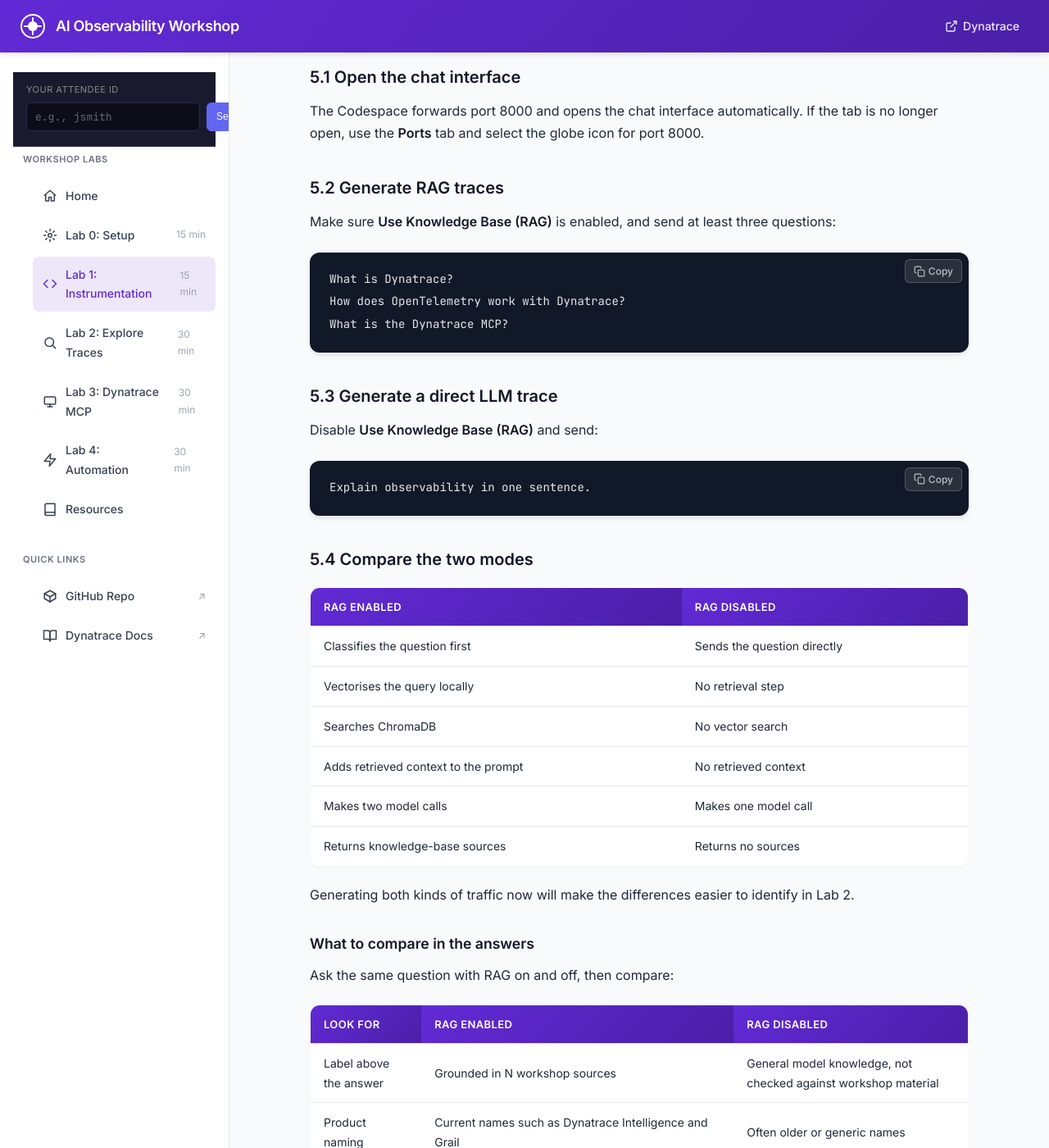
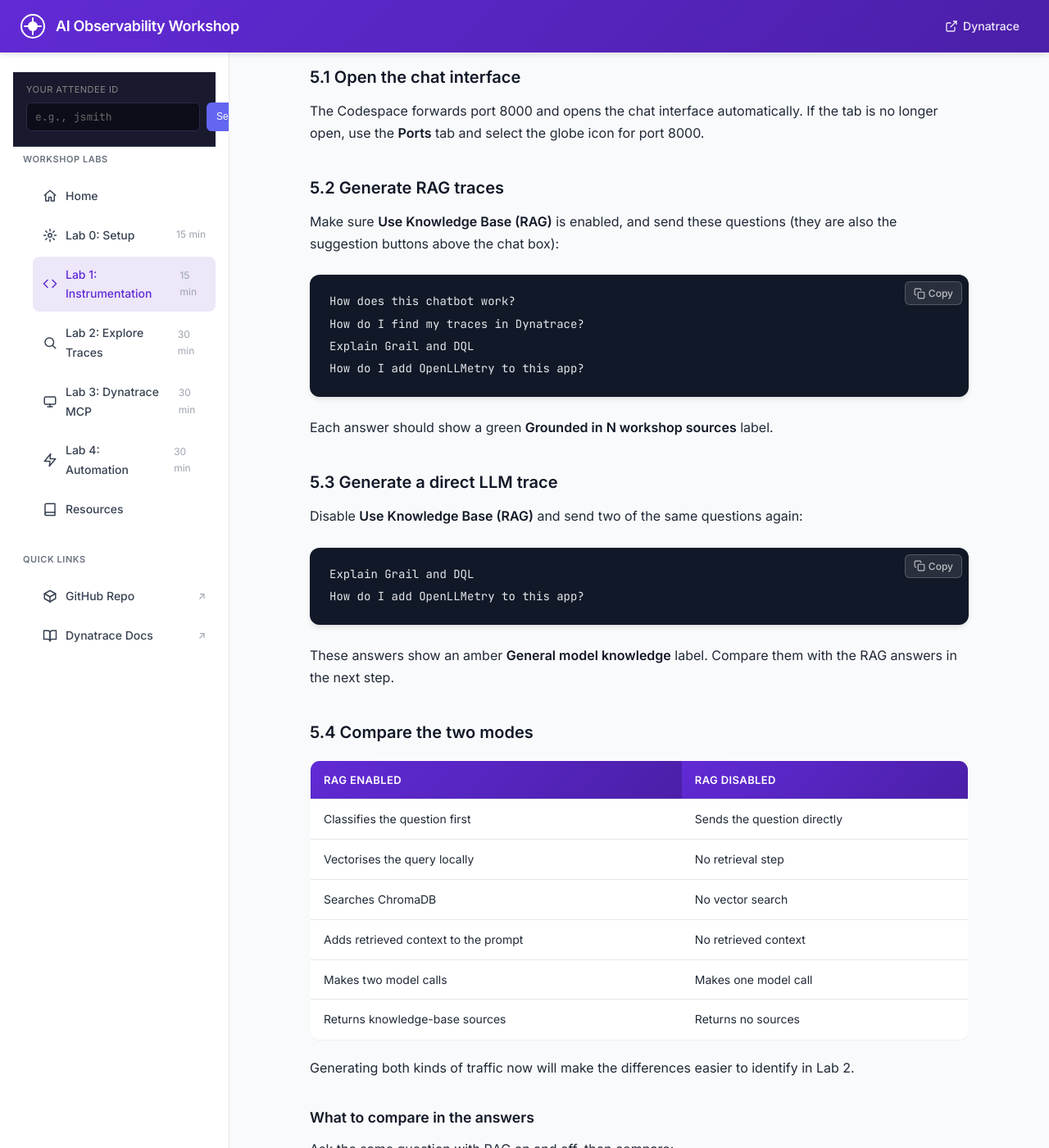
Before and after one commit to marc-mas-ferrer/ai-mcp-ilt, a Jekyll site: the page built from docs/lab1-instrumentation.md, in a window 1280 px wide and 1400 px high, scrolled down 5805 px. Shown: the whole window at 82% size. Built offline with Jekyll 4.4.1, drawn with Linux system fonts in a browser that asks for light colours; some of the changed text lies outside the part shown.

Commit message:
Update lab questions and remove Azure and secrets-server references
- Lab 0, 1 and 4 and the resources curl example now use the questions from
  the suggestion buttons; Lab 1 asks two of them again with RAG off to show
  the grounded vs general-knowledge difference
- Remove the secrets-server URL and the Azure OpenAI mention from AGENTS.md

Co-Authored-By: Claude Opus 5.5 <noreply@anthropic.com>

````diff
--- a/docs/lab1-instrumentation.md
+++ b/docs/lab1-instrumentation.md
@@ -212,21 +212,27 @@ The Codespace forwards port 8000 and opens the chat interface automatically. If
 
 ### 5.2 Generate RAG traces
 
-Make sure **Use Knowledge Base (RAG)** is enabled, and send at least three questions:
+Make sure **Use Knowledge Base (RAG)** is enabled, and send these questions (they are also the suggestion buttons above the chat box):
 
 ```text
-What is Dynatrace?
-How does OpenTelemetry work with Dynatrace?
-What is the Dynatrace MCP?
+How does this chatbot work?
+How do I find my traces in Dynatrace?
+Explain Grail and DQL
+How do I add OpenLLMetry to this app?
 ```
+
+Each answer should show a green **Grounded in N workshop sources** label.
 
 ### 5.3 Generate a direct LLM trace
 
-Disable **Use Knowledge Base (RAG)** and send:
+Disable **Use Knowledge Base (RAG)** and send two of the same questions again:
 
 ```text
-Explain observability in one sentence.
+Explain Grail and DQL
+How do I add OpenLLMetry to this app?
 ```
+
+These answers show an amber **General model knowledge** label. Compare them with the RAG answers in the next step.
 
 ### 5.4 Compare the two modes
 
@@ -252,7 +258,7 @@ Ask the same question with RAG on and off, then compare:
 | Your own app | Ends with an **In this workshop** section naming `ai-chat-service-{YOUR_ATTENDEE_ID}` | Cannot know your service name |
 | Code | Uses the endpoint, headers and packages from this workshop | May import packages that do not exist |
 
-Try **How do I add OpenLLMetry to this app?** and **How do I find my traces in Dynatrace?** for the clearest difference. Answers vary between runs, so ask a question twice if the first answer is unclear.
+The two questions you just asked in both modes, **Explain Grail and DQL** and **How do I add OpenLLMetry to this app?**, show the clearest difference. Answers vary between runs, so ask a question twice if the first answer is unclear.
 
 > **You will not see an embedding-model span.** Retrieval vectors are generated in-process by a local hashing function, so there is no call to a hosted embedding service and no embedding token cost. You will still see the `retrieve_documents` task and the ChromaDB query around it.
 
````
Also changed, not shown: AGENTS.md (+1 -2 lines), docs/lab0-setup.md (+2 -2 lines), docs/lab4-automation.md (+6 -2 lines), docs/resources.md (+1 -1 lines).
